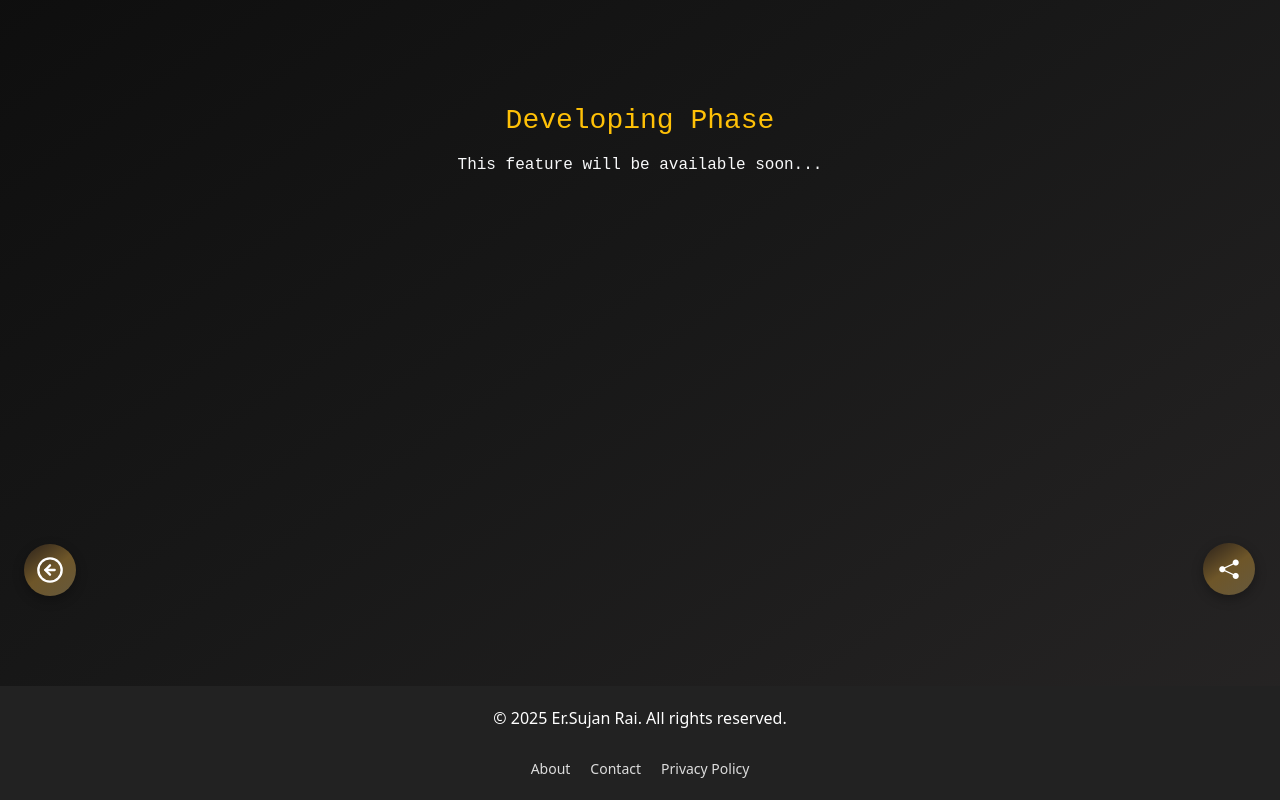
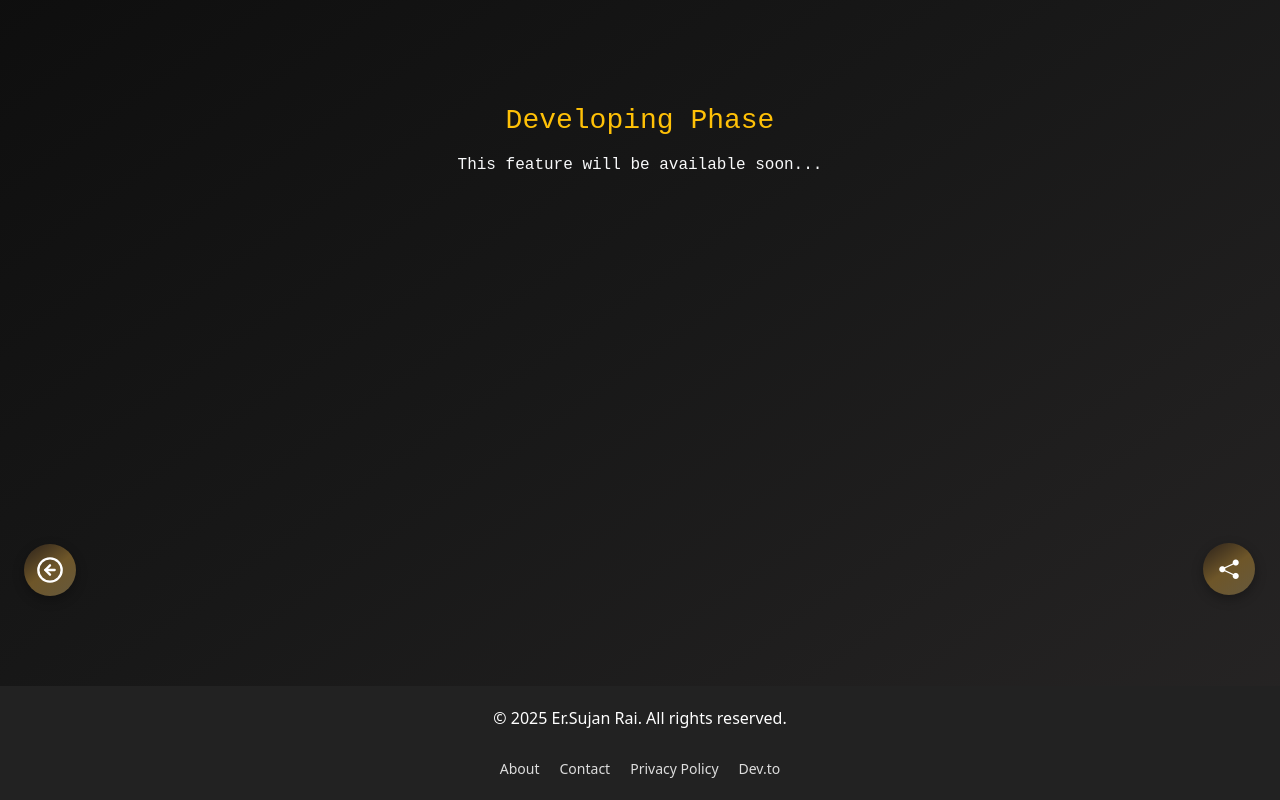
Before and after one commit to Sujan-Rai-426/Blog_CodeVerse, a React (Vite) app in the folder Frontend/: page /Unavailable in a window 1280 px wide. Shown: the part 180-980 px from the top of the page. Built offline with nearby package versions, Linux system fonts and the light colour scheme.

Commit message:
dev.to footer verification

```diff
--- a/Frontend/src/components/Footer.jsx
+++ b/Frontend/src/components/Footer.jsx
@@ -12,8 +12,9 @@ const Footer = () => {
 
 
                     <Link to="/About">About</Link>
-                    <Link to="https://www.sujan140.com.np/contact">Contact</Link>
+                    <a href="https://www.sujan140.com.np/contact">Contact</a>
                     <Link to="/Privacy_Policy">Privacy Policy</Link>
+                    <a href="https://dev.to/sujanrai426">Dev.to</a>
                 </div>
             </div>
         </footer>
```
